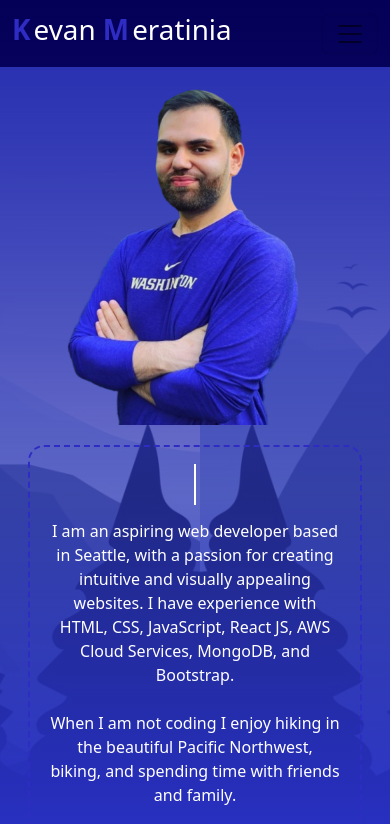
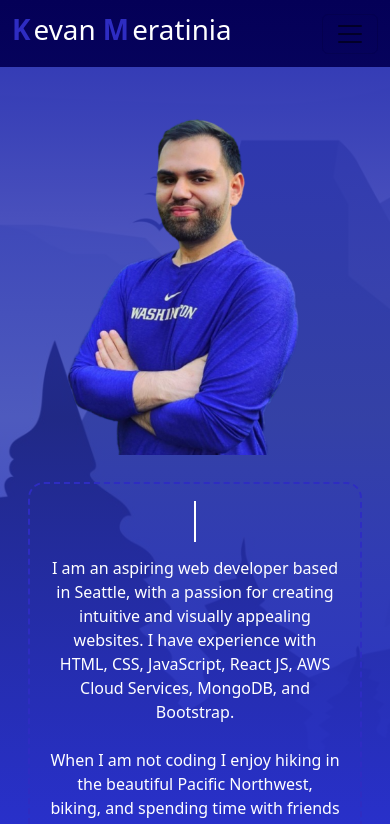
Before and after one commit to kbmportfolio/portfolio, a React (Create React App) app: page / in a window 390 px wide. Shown: the top 824 px of the page. Built offline with nearby package versions, Linux system fonts and the light colour scheme.

Commit message:
added changes to bg

```diff
--- a/src/index.css
+++ b/src/index.css
@@ -92,7 +92,7 @@ code {
 
 .containerimg {
   border-radius: 1rem;
-  background-size: contain;
+  background-size: cover;
   background-image: linear-gradient( #2b32b2, #2b32b2b0, #2931d1  ), url('./mountain.jpg') ;
   /* background-image: linear-gradient( #2b32b2c4, #2b32b2 ), url('./mountain.jpg') ; */
   /* background: url("../images/bg-registration-form-7.jpg") ;
@@ -103,6 +103,7 @@ code {
   /* border-radius: 1rem; */
 
   /* background: linear-gradient(to right, #0f35ce, #000046); */
+
 }
 
 
@@ -258,6 +259,7 @@ label {
 @media only screen and (max-width: 600px){
 
   .kpic {
+    margin-top:30px;
     width: 100px;
 
   }
@@ -288,7 +290,11 @@ label {
 .containerimg {
   border-radius: 0px;
   background-size: cover;
-  background-position: 200px;
+  background-position-y: -100px;
+  background-repeat: no-repeat;
+  background-origin: padding-box;
+  height: 900px;
+  background-repeat: no-repeat;
 
 }
 
```
